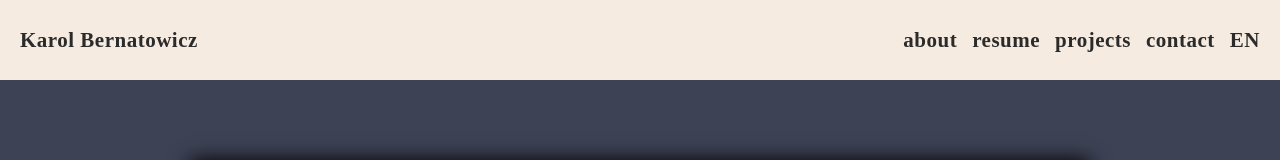
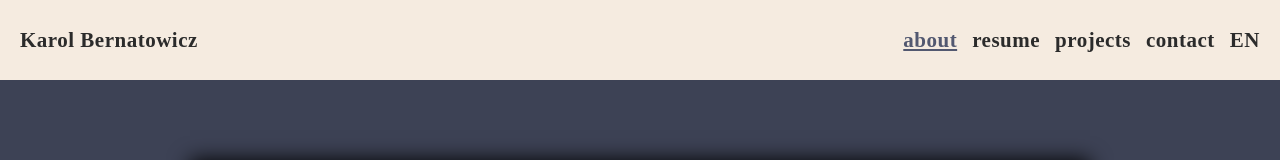
Before and after one commit to karollion/cv1, a React (Create React App) app: page / in a window 1280 px wide. Shown: the top 160 px of the page. Built offline with nearby package versions, Linux system fonts and the light colour scheme; a web font is replaced by a local one.

Commit message:
Add active page efect to nav

```diff
--- a/src/components/NavBar/NavBar.js
+++ b/src/components/NavBar/NavBar.js
@@ -4,6 +4,7 @@ import { getLanguage } from '../../redux/store';
 import { useDispatch } from 'react-redux';
 import { changeLanguage } from '../../redux/store';
 import { getInterfaceElements } from '../../redux/store';
+import { Link, NavLink } from 'react-router-dom';
 
 const NavBar = () => {
   const language = useSelector(getLanguage);
@@ -17,17 +18,17 @@ const NavBar = () => {
 
   return (
     <div className={styles.navbar}>
-      <a href='/'className={styles.name}>Karol Bernatowicz</a>
+      <Link to='/'className={styles.name}>Karol Bernatowicz</Link>
       <input className ={styles.input} id="toggle" type="checkbox"/>
       <label className={styles.menuButton} htmlFor="toggle">
         <i className="fa fa-bars"></i>
       </label>
       <div className={styles.menu}>
         <ul className={styles.nav}>
-          <li><a href='/'>{interfElem[0].about}</a></li>
-          <li><a href='/resume'>{interfElem[0].resume}</a></li>
-          <li><a href='/projects'>{interfElem[0].proj}</a></li>
-          <li><a href='/contact'>{interfElem[0].contact}</a></li>
+          <li><NavLink className={({ isActive }) => isActive ? styles.linkActive : undefined} to='/'>{interfElem[0].about}</NavLink></li>
+          <li><NavLink className={({ isActive }) => isActive ? styles.linkActive : undefined} to='/resume'>{interfElem[0].resume}</NavLink></li>
+          <li><NavLink className={({ isActive }) => isActive ? styles.linkActive : undefined} to='/projects'>{interfElem[0].proj}</NavLink></li>
+          <li><NavLink className={({ isActive }) => isActive ? styles.linkActive : undefined} to='/contact'>{interfElem[0].contact}</NavLink></li>
           <li onClick={languageClick} >{language}</li>
         </ul>
       </div>
--- a/src/components/NavBar/NavBar.module.scss
+++ b/src/components/NavBar/NavBar.module.scss
@@ -35,6 +35,11 @@
     margin: 0;
     height: 100%;
     cursor: pointer;
+
+    .linkActive{
+      color: $color-medium;
+      text-decoration: underline;
+    }
   }
   .input,label{
     display: none;
```
